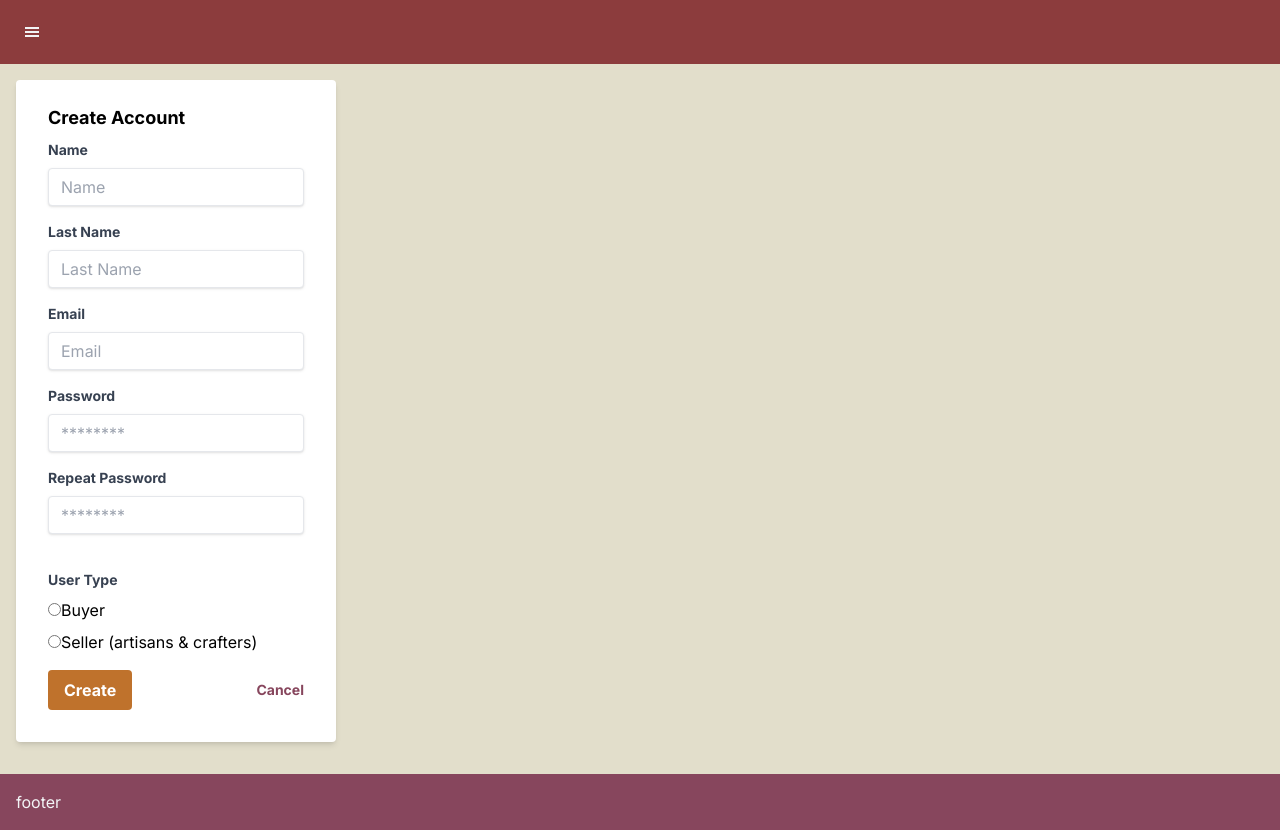
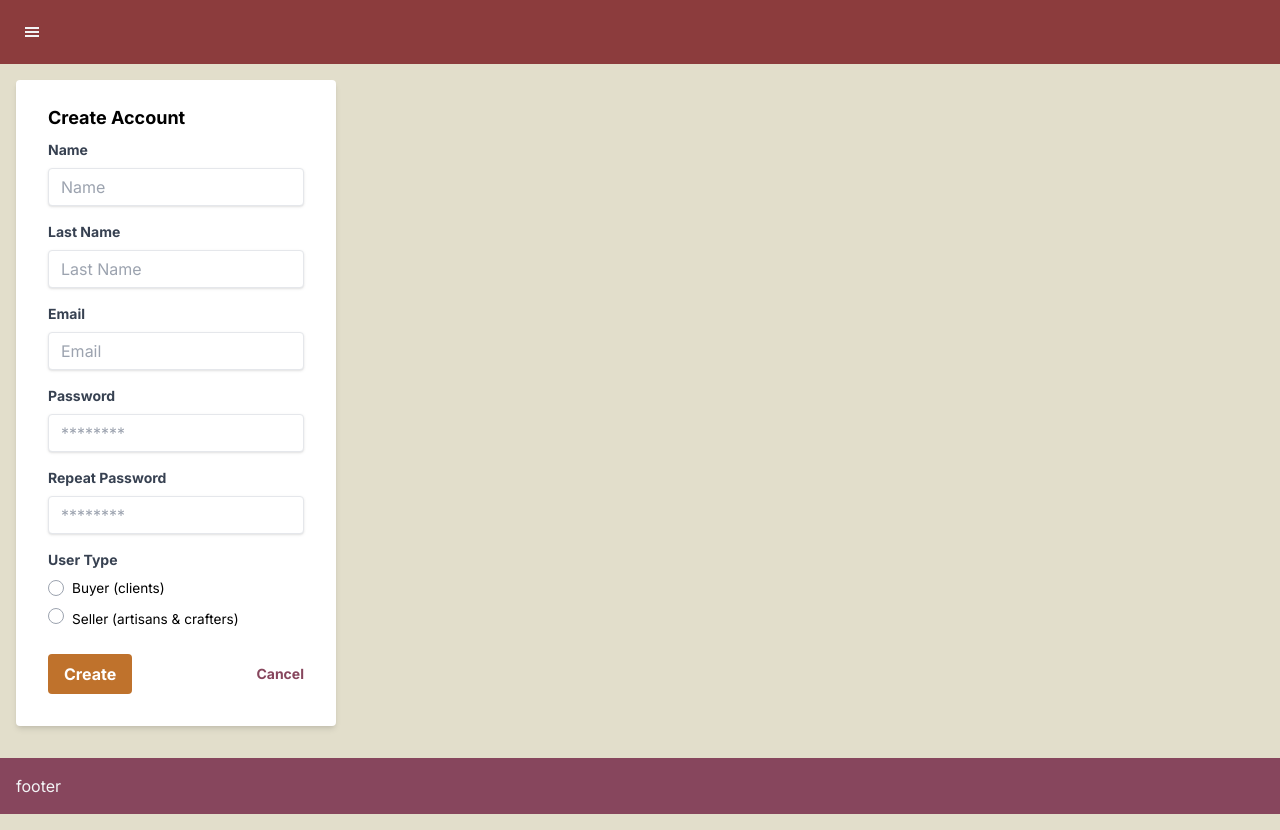
Before and after one commit to MATTALUI/wdd430-group3, a Next.js app: page /signup in a window 1280 px wide. Built offline with nearby package versions, Linux system fonts and the light colour scheme.

Commit message:
Update text size

```diff
--- a/src/app/signup/page.tsx
+++ b/src/app/signup/page.tsx
@@ -54,22 +54,23 @@ export default function SignupPage() {
             </label>
             <input className="shadow appearance-none border rounded w-full py-2 px-3 text-gray-700 mb-0 leading-tight focus:outline-none focus:shadow-outline" id="password" type="password" placeholder="********" />
           </div>
-          <div className="mb-6">
+          <div className="mb-4">
             <label className="block text-gray-700 text-sm font-bold mb-2" htmlFor="repeatPassword">
               Repeat Password
             </label>
-            <input className="shadow appearance-none border rounded w-full py-2 px-3 text-gray-700 mb-3 leading-tight focus:outline-none focus:shadow-outline" id="repeatPassword" type="password" placeholder="********" />
+            <input className="shadow appearance-none border rounded w-full py-2 px-3 text-gray-700 mb-0 leading-tight focus:outline-none focus:shadow-outline" id="repeatPassword" type="password" placeholder="********" />
           </div>
-          <div className="mb-4">
+          <div className="mb-6">
             <span className="block text-gray-700 text-sm font-bold mb-2">User Type</span>
-            <div className="mb-2">
+            <div className="flex items-center mb-2">
               <input
                 type="radio"
                 id="buyer"
                 name="userType"
                 value="buyer"
+                className="appearance-none border rounded-full w-4 h-4 border-gray-400 checked:bg-gray-500 checked:border-transparent focus:outline-none"
               />
-              <label htmlFor="buyer">Buyer</label>
+              <label htmlFor="buyer" className="ml-2" style={{ fontSize: '0.85rem' }}>Buyer (clients)</label>
             </div>
             <div>
               <input
@@ -77,8 +78,9 @@ export default function SignupPage() {
                 id="seller"
                 name="userType"
                 value="seller"
+                className="appearance-none border rounded-full w-4 h-4 border-gray-400 checked:bg-gray-500 checked:border-transparent focus:outline-none"
               />
-              <label htmlFor="seller">Seller (artisans & crafters)</label>
+              <label htmlFor="seller" className="ml-2" style={{ fontSize: '0.85rem' }}>Seller (artisans & crafters)</label>
             </div>
           </div>
           <div className="flex items-center justify-between">
```
